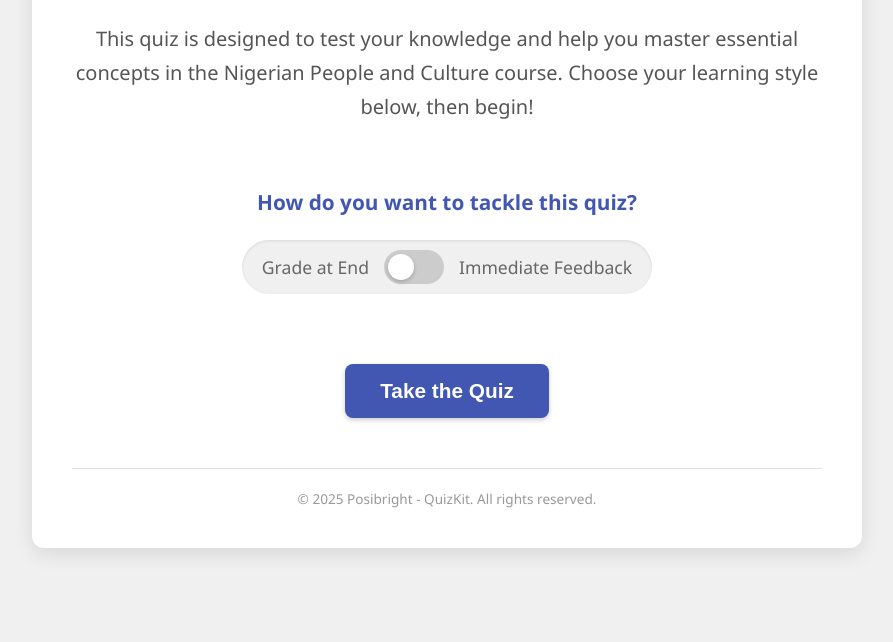
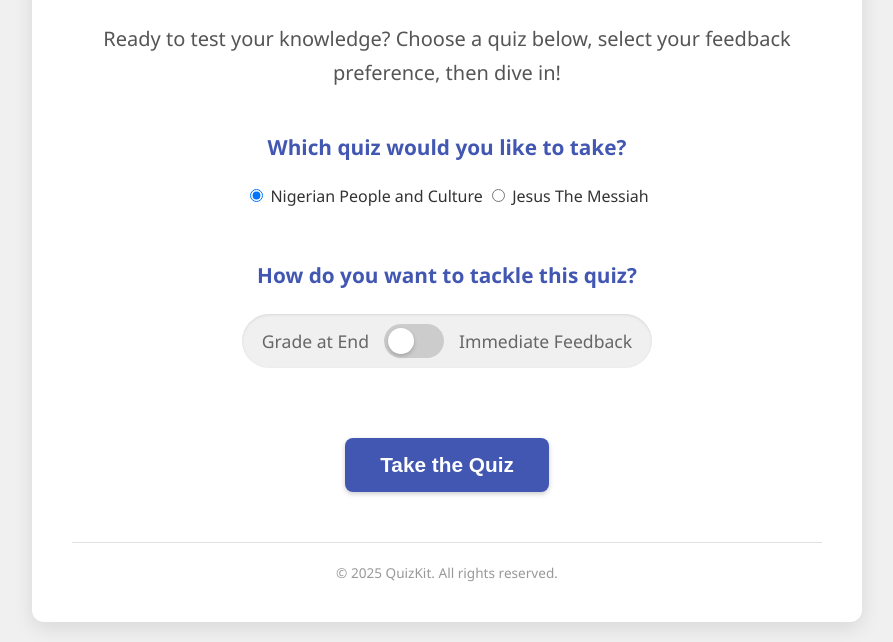
Before and after one commit to Posibright/quizkit_beta, a plain HTML site: page index.html in a window 1280 px wide. Shown: the part 204-846 px from the top of the page, without its empty margins (193-1086 px from the left). Drawn offline with Linux system fonts and the light colour scheme.

Commit message:
Update index.html

```diff
--- a/index.html
+++ b/index.html
@@ -3,14 +3,28 @@
 <head>
     <meta charset="UTF-8">
     <meta name="viewport" content="width=device-width, initial-scale=1.0">
-    <title>QuizKit - Nigerian People and Culture</title>
+    <title>QuizKit - Quiz Selection</title>
     <link rel="stylesheet" href="style.css">
 </head>
 <body>
     <div class="container">
         <div id="landing-page" class="screen active">
             <h1>Welcome to QuizKit!</h1>
-            <p class="intro-text">This quiz is designed to test your knowledge and help you master essential concepts in the Nigerian People and Culture course. Choose your learning style below, then begin!</p>
+            <p class="intro-text">Ready to test your knowledge? Choose a quiz below, select your feedback preference, then dive in!</p>
+
+            <div class="quiz-selection-container">
+                <p class="mode-prompt">Which quiz would you like to take?</p>
+                <div class="radio-group">
+                    <label class="radio-label">
+                        <input type="radio" name="quiz-choice" value="nigerian-culture" checked>
+                        Nigerian People and Culture
+                    </label>
+                    <label class="radio-label">
+                        <input type="radio" name="quiz-choice" value="jesus-messiah">
+                        Jesus The Messiah
+                    </label>
+                </div>
+            </div>
 
             <div class="feedback-mode-selection">
                 <p class="mode-prompt">How do you want to tackle this quiz?</p>
@@ -27,7 +41,7 @@
             <button id="start-quiz-btn" class="main-action-btn">Take the Quiz</button>
 
             <footer class="footer">
-                &copy; 2025 Posibright - QuizKit. All rights reserved.
+                &copy; 2025 QuizKit. All rights reserved.
             </footer>
         </div>
 
@@ -56,11 +70,10 @@
             <button id="retake-quiz-btn" class="main-action-btn">Retake Quiz</button>
 
             <div id="answers-review">
-                <h3>Detailed Answer Review</h3>
-            </div>
+                </div>
 
             <footer class="footer">
-                &copy; 2025 Posibright - QuizKit. All rights reserved.
+                &copy; 2025 QuizKit. All rights reserved.
             </footer>
         </div>
     </div>
```
